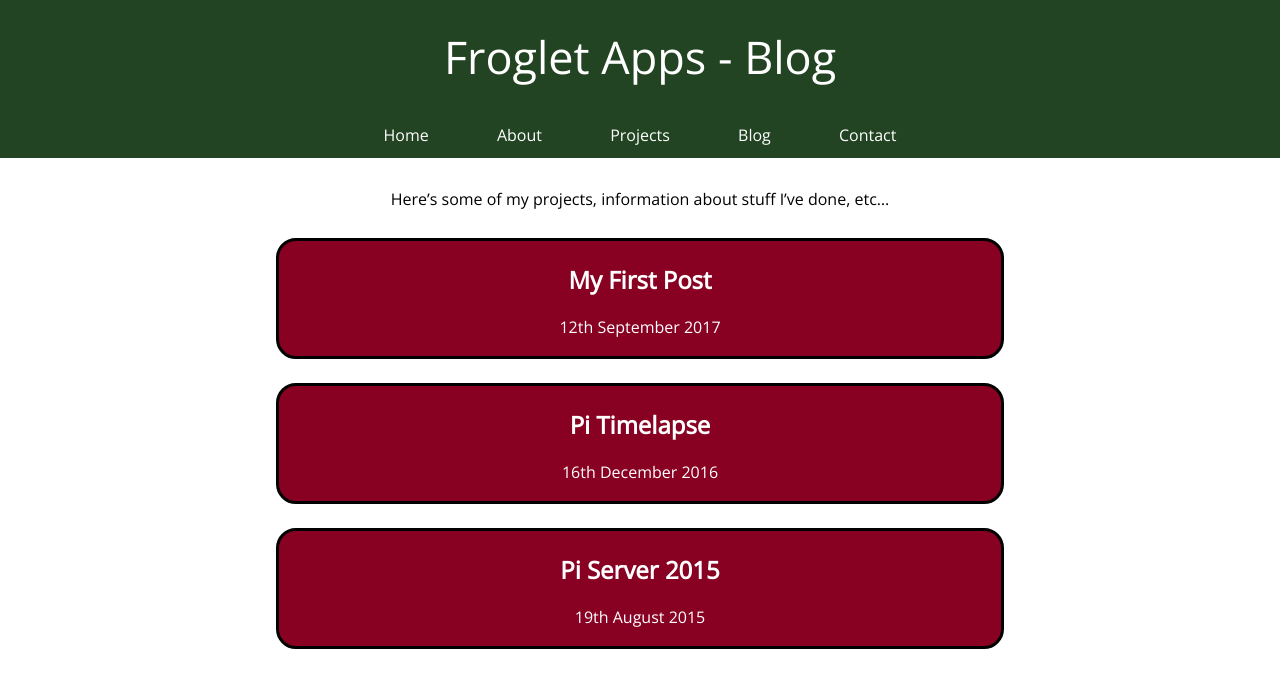
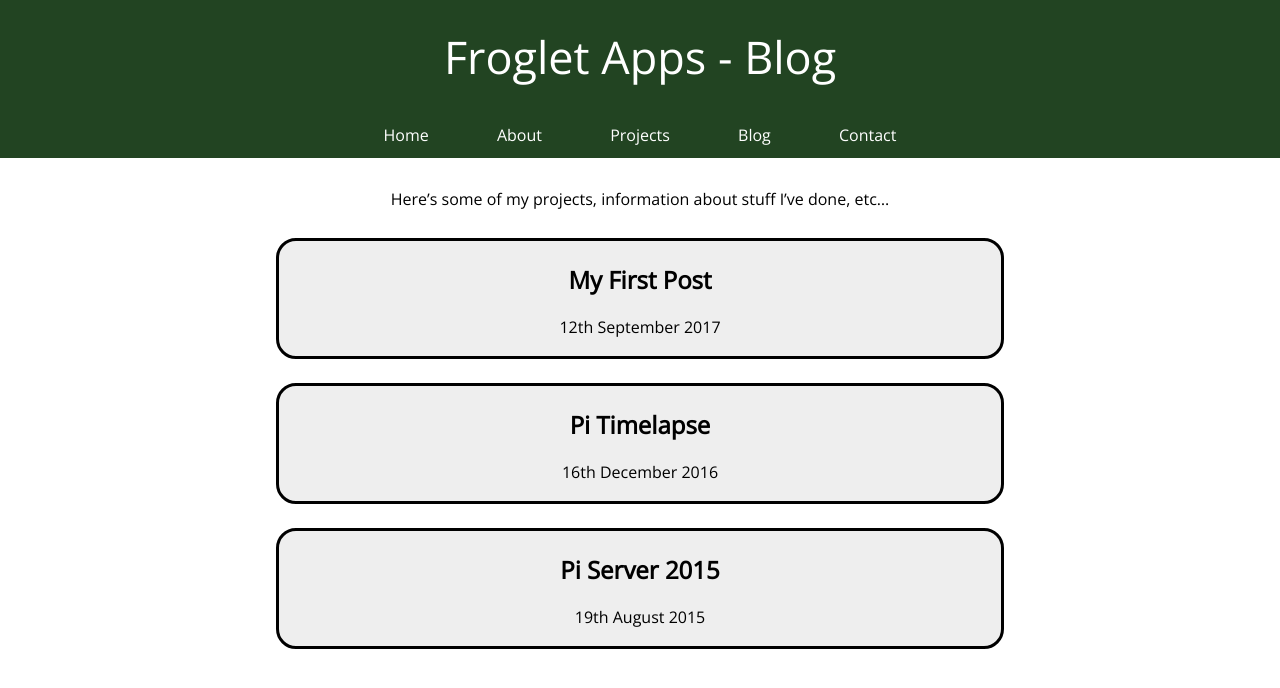
Before and after one commit to FrogletApps/frogletapps.github.io, a Jekyll site: the page built from blog.md, in a window 1280 px wide. Shown: the top 688 px of the page. Built offline with Jekyll 4.4.1, drawn with Linux system fonts in a browser that asks for light colours.

Commit message:
Blog selector buttons
It was late, I chose an awful colour scheme.   I'm sorry

```diff
--- a/assets/style.css
+++ b/assets/style.css
@@ -93,9 +93,9 @@ iframe{
 
 .blogPost{
 	/*background colour dfd*/
-	background-color: #802;
+	background-color: #eee;
 	/*text colour*/
-	color: #fff;
+	color: #000;
 	border: 3px solid black;
 	/*Spacing*/
 	padding: 2px;
@@ -110,7 +110,7 @@ iframe{
 
 .blogPost:hover {
 	/*Background colour of blog post links when hovering afa*/
-	background-color: #b44;
+	background-color: #180;
 }
 
 ul{
```
Also changed, not shown: 1 other file.
